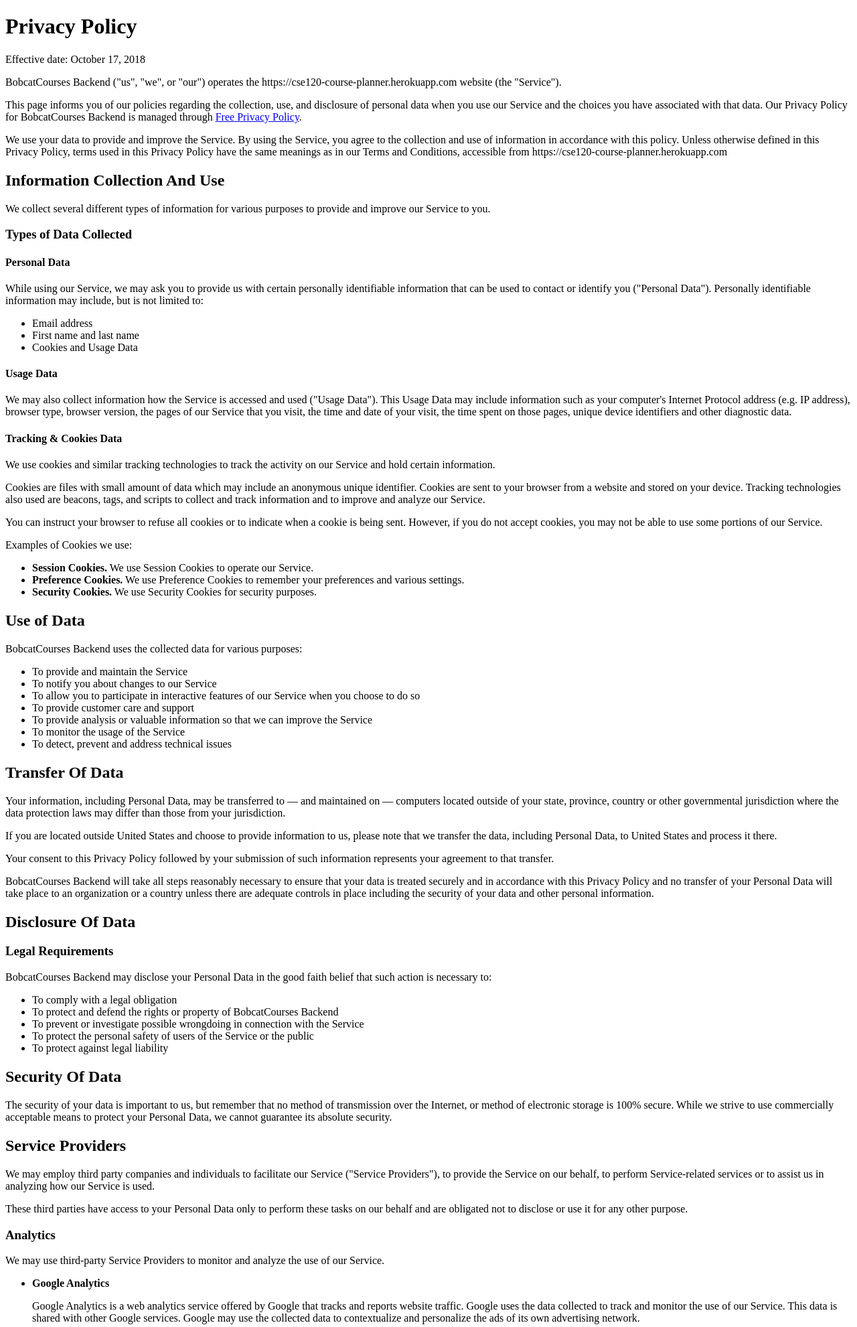
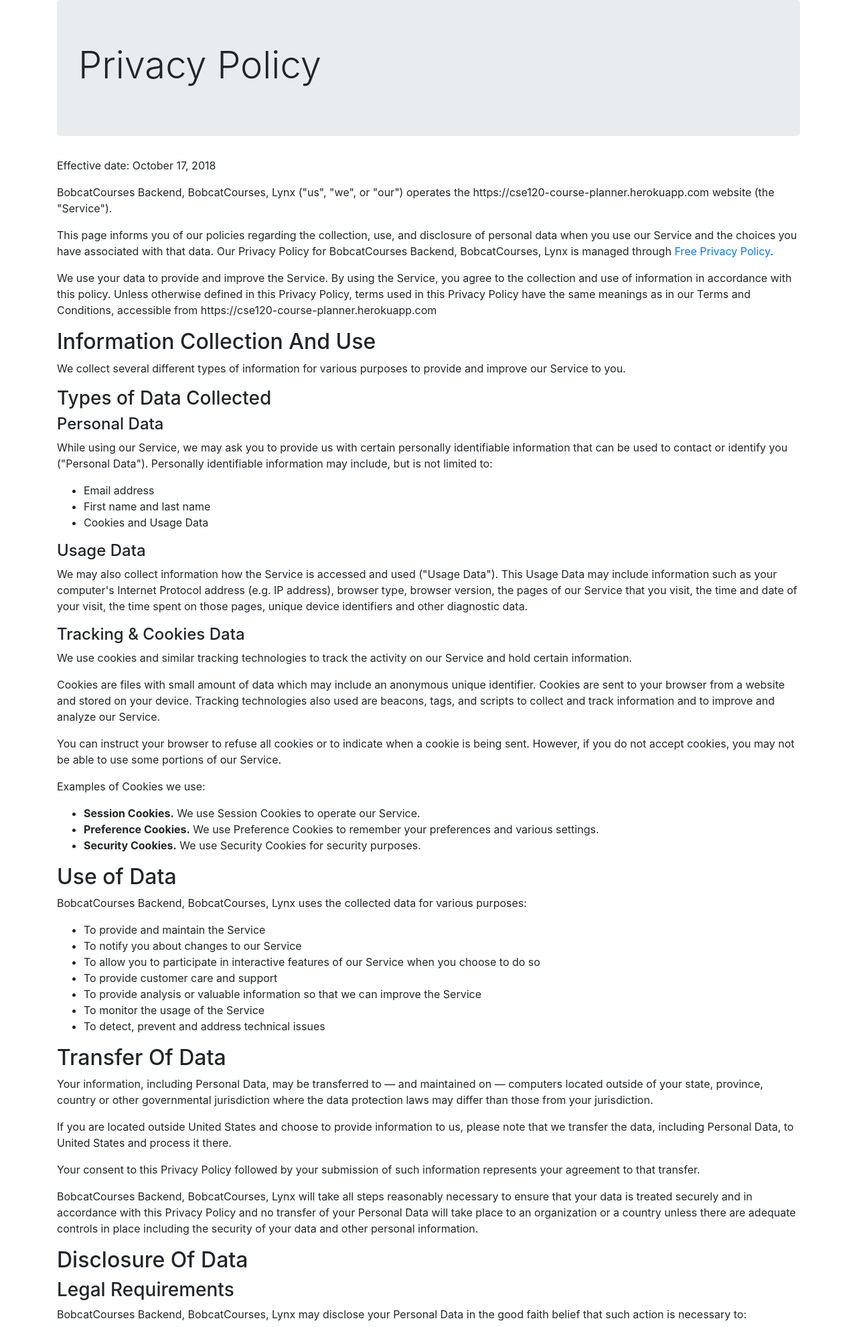
Before and after one commit to dragonbone81/bobcat-courses-backend, a Django app: page /app/bobcat-courses/privacy in a window 1280 px wide. Shown: the top 1981 px of the page at 67% size. Run offline with Django 3.2, Linux system fonts and the light colour scheme; parts of the project's set-up code (start-up, migrations or seed data) failed here and were passed over; some libraries are stand-ins or nearby versions.

Commit message:
made it prettier added Lynx, BobcatCourses, BobcatCourses Backend

```diff
--- a/course_api/templates/privacy.html
+++ b/course_api/templates/privacy.html
@@ -1,22 +1,45 @@
+{% load static from staticfiles %}
+
 <!DOCTYPE html>
 <html lang="en">
 <head>
     <meta charset="UTF-8">
     <title>Privacy Policy</title>
+    <link rel="shortcut icon" type="image/png"
+          href="{% static "favicon.png" %}"/>
+    <script src="https://code.jquery.com/jquery-3.2.1.min.js"></script>
+
+    <!-- Required meta tags -->
+
+    <meta name="viewport" content="width=device-width, initial-scale=1, shrink-to-fit=no">
+
+    <!-- Bootstrap CSS -->
+    <link rel="stylesheet" href="https://maxcdn.bootstrapcdn.com/bootstrap/4.0.0/css/bootstrap.min.css"
+          integrity="sha384-Gn5384xqQ1aoWXA+058RXPxPg6fy4IWvTNh0E263XmFcJlSAwiGgFAW/dAiS6JXm" crossorigin="anonymous">
+    <script src="{% static "font-awesome/js/fontawesome-all.min.js" %}"></script>
+    <script src="https://cdnjs.cloudflare.com/ajax/libs/popper.js/1.12.9/umd/popper.min.js"
+            integrity="sha384-ApNbgh9B+Y1QKtv3Rn7W3mgPxhU9K/ScQsAP7hUibX39j7fakFPskvXusvfa0b4Q"
+            crossorigin="anonymous"></script>
+    <script src="https://maxcdn.bootstrapcdn.com/bootstrap/4.0.0/js/bootstrap.min.js"
+            integrity="sha384-JZR6Spejh4U02d8jOt6vLEHfe/JQGiRRSQQxSfFWpi1MquVdAyjUar5+76PVCmYl"
+            crossorigin="anonymous"></script>
 </head>
 <body>
-<h1>Privacy Policy</h1>
-
+<div class="container">
+    <div class="jumbotron">
+        <h1 class="display-4">Privacy Policy</h1>
+    </div>
 
     <p>Effective date: October 17, 2018</p>
 
 
-<p>BobcatCourses Backend ("us", "we", or "our") operates the https://cse120-course-planner.herokuapp.com website (the
-    "Service").</p>
+    <p>BobcatCourses Backend, BobcatCourses, Lynx ("us", "we", or "our") operates the
+        https://cse120-course-planner.herokuapp.com website (the "Service").</p>
 
-<p>This page informs you of our policies regarding the collection, use, and disclosure of personal data when you use our
-    Service and the choices you have associated with that data. Our Privacy Policy for BobcatCourses Backend is managed
-    through <a href="https://www.freeprivacypolicy.com/free-privacy-policy-generator.php">Free Privacy Policy</a>.</p>
+    <p>This page informs you of our policies regarding the collection, use, and disclosure of personal data when you use
+        our Service and the choices you have associated with that data. Our Privacy Policy for BobcatCourses Backend,
+        BobcatCourses, Lynx is managed through <a
+                href="https://www.freeprivacypolicy.com/free-privacy-policy-generator.php">Free Privacy Policy</a>.</p>
 
     <p>We use your data to provide and improve the Service. By using the Service, you agree to the collection and use of
         information in accordance with this policy. Unless otherwise defined in this Privacy Policy, terms used in this
@@ -26,15 +49,16 @@
 
     <h2>Information Collection And Use</h2>
 
-<p>We collect several different types of information for various purposes to provide and improve our Service to you.</p>
+    <p>We collect several different types of information for various purposes to provide and improve our Service to
+        you.</p>
 
     <h3>Types of Data Collected</h3>
 
     <h4>Personal Data</h4>
 
-<p>While using our Service, we may ask you to provide us with certain personally identifiable information that can be
-    used to contact or identify you ("Personal Data"). Personally identifiable information may include, but is not
-    limited to:</p>
+    <p>While using our Service, we may ask you to provide us with certain personally identifiable information that can
+        be used to contact or identify you ("Personal Data"). Personally identifiable information may include, but is
+        not limited to:</p>
 
     <ul>
         <li>Email address</li>
@@ -45,9 +69,9 @@
     <h4>Usage Data</h4>
 
     <p>We may also collect information how the Service is accessed and used ("Usage Data"). This Usage Data may include
-    information such as your computer's Internet Protocol address (e.g. IP address), browser type, browser version, the
-    pages of our Service that you visit, the time and date of your visit, the time spent on those pages, unique device
-    identifiers and other diagnostic data.</p>
+        information such as your computer's Internet Protocol address (e.g. IP address), browser type, browser version,
+        the pages of our Service that you visit, the time and date of your visit, the time spent on those pages, unique
+        device identifiers and other diagnostic data.</p>
 
     <h4>Tracking & Cookies Data</h4>
     <p>We use cookies and similar tracking technologies to track the activity on our Service and hold certain
@@ -55,8 +79,8 @@
     <p>Cookies are files with small amount of data which may include an anonymous unique identifier. Cookies are sent to
         your browser from a website and stored on your device. Tracking technologies also used are beacons, tags, and
         scripts to collect and track information and to improve and analyze our Service.</p>
-<p>You can instruct your browser to refuse all cookies or to indicate when a cookie is being sent. However, if you do
-    not accept cookies, you may not be able to use some portions of our Service.</p>
+    <p>You can instruct your browser to refuse all cookies or to indicate when a cookie is being sent. However, if you
+        do not accept cookies, you may not be able to use some portions of our Service.</p>
     <p>Examples of Cookies we use:</p>
     <ul>
         <li><strong>Session Cookies.</strong> We use Session Cookies to operate our Service.</li>
@@ -68,7 +92,7 @@
 
     <h2>Use of Data</h2>
 
-<p>BobcatCourses Backend uses the collected data for various purposes:</p>
+    <p>BobcatCourses Backend, BobcatCourses, Lynx uses the collected data for various purposes:</p>
     <ul>
         <li>To provide and maintain the Service</li>
         <li>To notify you about changes to our Service</li>
@@ -80,25 +104,26 @@
     </ul>
 
     <h2>Transfer Of Data</h2>
-<p>Your information, including Personal Data, may be transferred to — and maintained on — computers located outside of
-    your state, province, country or other governmental jurisdiction where the data protection laws may differ than
-    those from your jurisdiction.</p>
-<p>If you are located outside United States and choose to provide information to us, please note that we transfer the
-    data, including Personal Data, to United States and process it there.</p>
-<p>Your consent to this Privacy Policy followed by your submission of such information represents your agreement to that
-    transfer.</p>
-<p>BobcatCourses Backend will take all steps reasonably necessary to ensure that your data is treated securely and in
-    accordance with this Privacy Policy and no transfer of your Personal Data will take place to an organization or a
-    country unless there are adequate controls in place including the security of your data and other personal
-    information.</p>
+    <p>Your information, including Personal Data, may be transferred to — and maintained on — computers located outside
+        of your state, province, country or other governmental jurisdiction where the data protection laws may differ
+        than those from your jurisdiction.</p>
+    <p>If you are located outside United States and choose to provide information to us, please note that we transfer
+        the data, including Personal Data, to United States and process it there.</p>
+    <p>Your consent to this Privacy Policy followed by your submission of such information represents your agreement to
+        that transfer.</p>
+    <p>BobcatCourses Backend, BobcatCourses, Lynx will take all steps reasonably necessary to ensure that your data is
+        treated securely and in accordance with this Privacy Policy and no transfer of your Personal Data will take
+        place to an organization or a country unless there are adequate controls in place including the security of your
+        data and other personal information.</p>
 
     <h2>Disclosure Of Data</h2>
 
     <h3>Legal Requirements</h3>
-<p>BobcatCourses Backend may disclose your Personal Data in the good faith belief that such action is necessary to:</p>
+    <p>BobcatCourses Backend, BobcatCourses, Lynx may disclose your Personal Data in the good faith belief that such
+        action is necessary to:</p>
     <ul>
         <li>To comply with a legal obligation</li>
-    <li>To protect and defend the rights or property of BobcatCourses Backend</li>
+        <li>To protect and defend the rights or property of BobcatCourses Backend, BobcatCourses, Lynx</li>
         <li>To prevent or investigate possible wrongdoing in connection with the Service</li>
         <li>To protect the personal safety of users of the Service or the public</li>
         <li>To protect against legal liability</li>
@@ -106,54 +131,46 @@
 
     <h2>Security Of Data</h2>
     <p>The security of your data is important to us, but remember that no method of transmission over the Internet, or
-    method of electronic storage is 100% secure. While we strive to use commercially acceptable means to protect your
-    Personal Data, we cannot guarantee its absolute security.</p>
+        method of electronic storage is 100% secure. While we strive to use commercially acceptable means to protect
+        your Personal Data, we cannot guarantee its absolute security.</p>
 
     <h2>Service Providers</h2>
-<p>We may employ third party companies and individuals to facilitate our Service ("Service Providers"), to provide the
-    Service on our behalf, to perform Service-related services or to assist us in analyzing how our Service is used.</p>
-<p>These third parties have access to your Personal Data only to perform these tasks on our behalf and are obligated not
-    to disclose or use it for any other purpose.</p>
+    <p>We may employ third party companies and individuals to facilitate our Service ("Service Providers"), to provide
+        the Service on our behalf, to perform Service-related services or to assist us in analyzing how our Service is
+        used.</p>
+    <p>These third parties have access to your Personal Data only to perform these tasks on our behalf and are obligated
+        not to disclose or use it for any other purpose.</p>
 
     <h3>Analytics</h3>
     <p>We may use third-party Service Providers to monitor and analyze the use of our Service.</p>
     <ul>
         <li>
             <p><strong>Google Analytics</strong></p>
-        <p>Google Analytics is a web analytics service offered by Google that tracks and reports website traffic. Google
-            uses the data collected to track and monitor the use of our Service. This data is shared with other Google
-            services. Google may use the collected data to contextualize and personalize the ads of its own advertising
-            network.</p>
-        <p>You can opt-out of having made your activity on the Service available to Google Analytics by installing the
-            Google Analytics opt-out browser add-on. The add-on prevents the Google Analytics JavaScript (ga.js,
+            <p>Google Analytics is a web analytics service offered by Google that tracks and reports website traffic.
+                Google uses the data collected to track and monitor the use of our Service. This data is shared with
+                other Google services. Google may use the collected data to contextualize and personalize the ads of its
+                own advertising network.</p>
+            <p>You can opt-out of having made your activity on the Service available to Google Analytics by installing
+                the Google Analytics opt-out browser add-on. The add-on prevents the Google Analytics JavaScript (ga.js,
                 analytics.js, and dc.js) from sharing information with Google Analytics about visits activity.</p>
-        <p>For more information on the privacy practices of Google, please visit the Google Privacy & Terms web page: <a
-                href="https://policies.google.com/privacy?hl=en">https://policies.google.com/privacy?hl=en</a></p>
+            <p>For more information on the privacy practices of Google, please visit the Google Privacy & Terms web
+                page: <a href="https://policies.google.com/privacy?hl=en">https://policies.google.com/privacy?hl=en</a>
+            </p>
         </li>
     </ul>
 
-
     <h2>Links To Other Sites</h2>
     <p>Our Service may contain links to other sites that are not operated by us. If you click on a third party link, you
-    will be directed to that third party's site. We strongly advise you to review the Privacy Policy of every site you
-    visit.</p>
+        will be directed to that third party's site. We strongly advise you to review the Privacy Policy of every site
+        you visit.</p>
     <p>We have no control over and assume no responsibility for the content, privacy policies or practices of any third
         party sites or services.</p>
-
-
-<h2>Children's Privacy</h2>
-<p>Our Service does not address anyone under the age of 18 ("Children").</p>
-<p>We do not knowingly collect personally identifiable information from anyone under the age of 18. If you are a parent
-    or guardian and you are aware that your Children has provided us with Personal Data, please contact us. If we become
-    aware that we have collected Personal Data from children without verification of parental consent, we take steps to
-    remove that information from our servers.</p>
-
 
     <h2>Changes To This Privacy Policy</h2>
     <p>We may update our Privacy Policy from time to time. We will notify you of any changes by posting the new Privacy
         Policy on this page.</p>
-<p>We will let you know via email and/or a prominent notice on our Service, prior to the change becoming effective and
-    update the "effective date" at the top of this Privacy Policy.</p>
+    <p>We will let you know via email and/or a prominent notice on our Service, prior to the change becoming effective
+        and update the "effective date" at the top of this Privacy Policy.</p>
     <p>You are advised to review this Privacy Policy periodically for any changes. Changes to this Privacy Policy are
         effective when they are posted on this page.</p>
 
@@ -161,8 +178,10 @@
     <h2>Contact Us</h2>
     <p>If you have any questions about this Privacy Policy, please contact us:</p>
     <ul>
-    <li>By visiting this page on our website: https://bobcatcourses.tk/about</li>
+        <li>By visiting this page on our website: https://bobcatcourses.tk/about <a
+                href="https://bobcatcourses.tk/about">here</a></li>
 
     </ul>
+</div>
 </body>
 </html>
```
Lines whose indentation alone changed are shown as unchanged.
